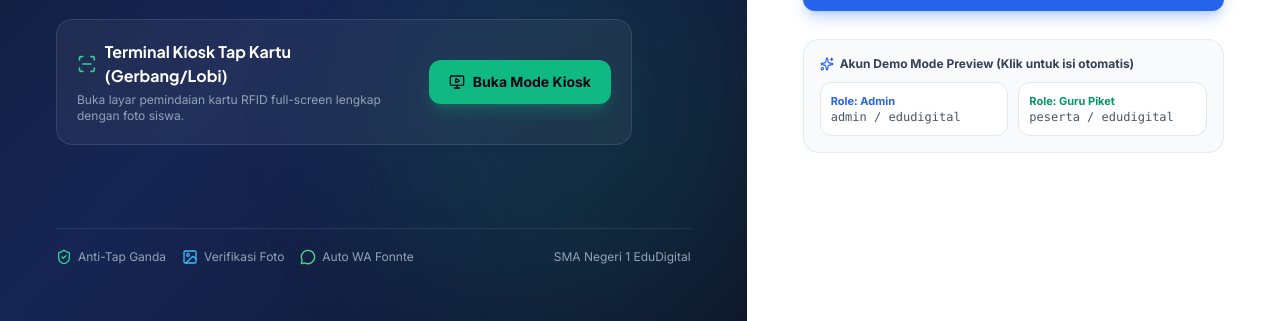
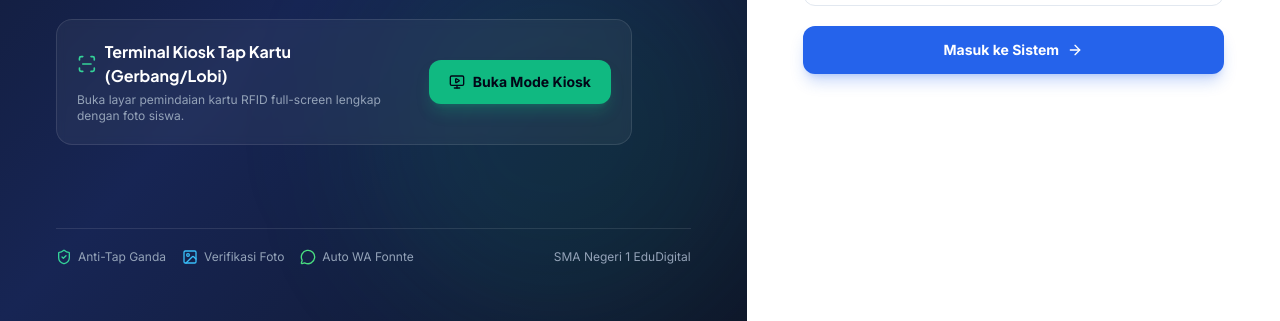
Before and after one commit to spenpatko/presenza, a plain HTML site: page index.html in a window 1280 px wide. Shown: the part 479-800 px from the top of the page. Drawn offline with nearby package versions, Linux system fonts and the light colour scheme.

Commit message:
Update index.html

```diff
--- a/index.html
+++ b/index.html
@@ -1173,8 +1173,8 @@
     // KONFIGURASI APLIKASI
     // UBAH IS_PREVIEW KE false JIKA AKAN DI-DEPLOY KE BLOGGER
     // =========================================================================
-    const IS_PREVIEW = true; // Set default true untuk Canvas
-    const GAS_URL = "URL_DEPLOY_GAS_ANDA_DISINI";
+    const IS_PREVIEW = false; // Set default true untuk Canvas
+    const GAS_URL = "https://script.google.com/macros/s/AKfycbyDWZdNyHfkn2_9lQuj5ShucKRuhd0LglZ_Z8l6FQZfHNSmXEziDwVogA9NN0skOZ-t0g/exec";
 
     // =========================================================================
     // HELPER NORMALISASI FOTO & AVATAR FALLBACK
```
